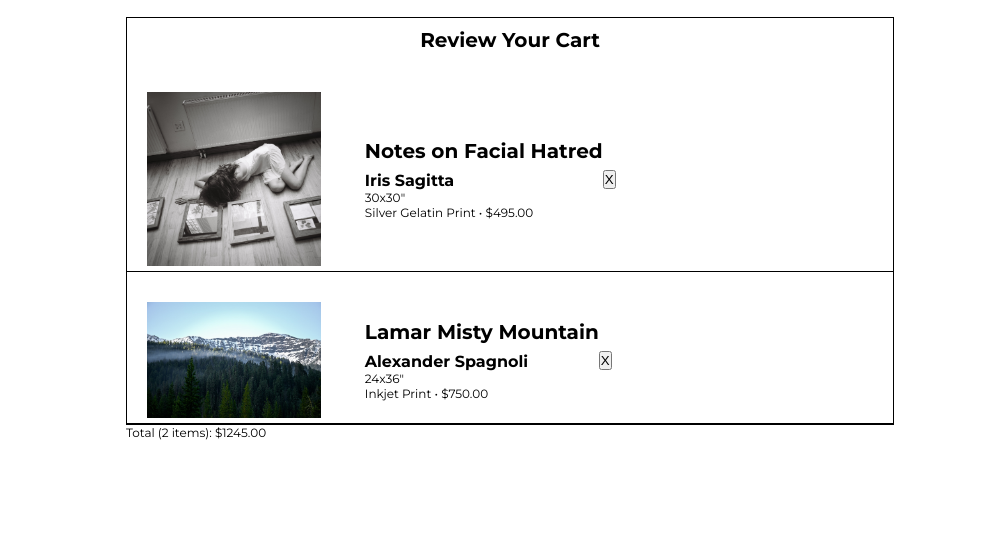
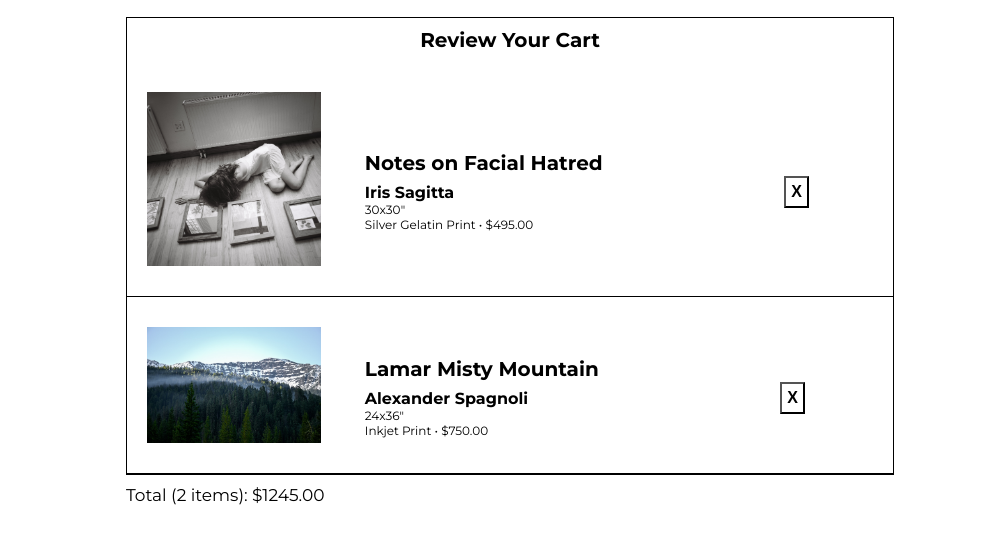
Before and after one commit to opierez/absorb-art-shop, a React app: page /artwork/cart in a window 1280 px wide. Shown: the part 63-606 px from the top of the page, without its empty margins (130-1121 px from the left). Built offline with nearby package versions, Linux system fonts and the light colour scheme; data requests are answered from the project's data file.

Commit message:
final css styling

```diff
--- a/db.json
+++ b/db.json
@@ -121,21 +121,6 @@
         "photography",
         "print"
       ]
-    },
-    {
-      "inCart": false,
-      "artist": "Tara Atefi",
-      "image": "./images/Butterfly_Flame.jpg",
-      "title": "Butterfly Flame ",
-      "product": "Graphite on tonal paper",
-      "price": "850",
-      "description": "In a terrarium of fungi a butterfly and dragonfly fall in flames causing the beginnings of an end",
-      "firstDimension": "15",
-      "secondDimension": "15",
-      "unit": "",
-      "mediums": "Drawing",
-      "userUploaded": true,
-      "id": 8
     }
   ]
 }
--- a/src/components/Cart.js
+++ b/src/components/Cart.js
@@ -24,7 +24,8 @@ function Cart({renderImage, shoppingCart, handleToggleCart}) {
                         }
                     <p className='product'>{product} • {`$${parseFloat(price).toFixed(2)}`} </p>
                 </div>
-                <button onClick={() => handleDelete(id)}>X</button>
+                <div className="column-2"></div>
+                <button className="delete_button" onClick={() => handleDelete(id)}>X</button>
             </li>
             )
     })
--- a/src/styles/Cart.css
+++ b/src/styles/Cart.css
@@ -15,6 +15,7 @@ article{
     align-items: center;
     border-bottom: 1px solid black;
 }
+
 .cart h1{
     margin: 10px;
     font-size: 20px;
@@ -32,9 +33,28 @@ article{
 .image-container{
     width: 30%;
     margin: 0;
+    margin-bottom: 25px;
 }
 img{
     display: flex;
     align-items: flex-start;
     width: 80%;
 }
+
+.checkout {
+    margin-top: 10px;
+}
+
+.checkout p {
+    font-size: 17px;
+}
+
+.delete_button {
+    background-color: white;
+    border-color: black;
+    color: black;
+    padding: 5px;
+    font-size: 16px;
+    font-weight: bold;
+    cursor: pointer;
+}
```
Also changed, not shown: README.md.
